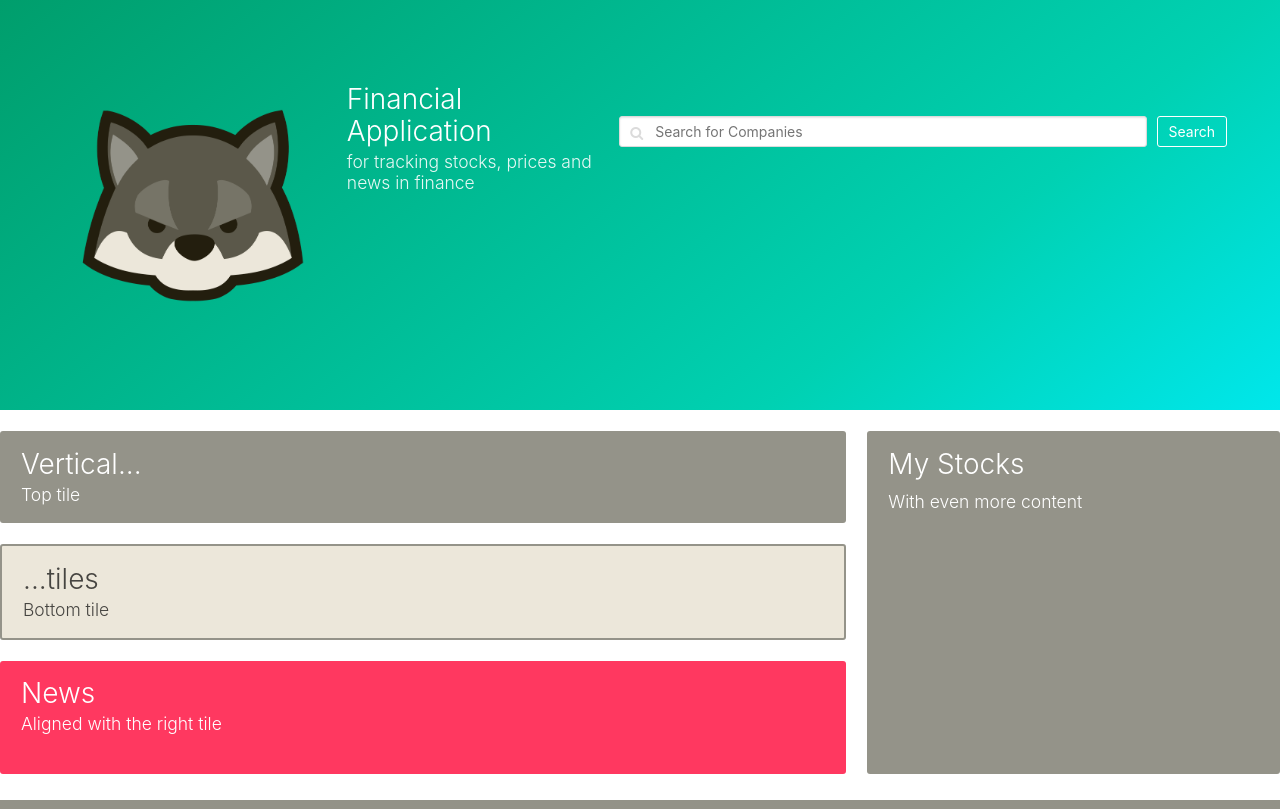
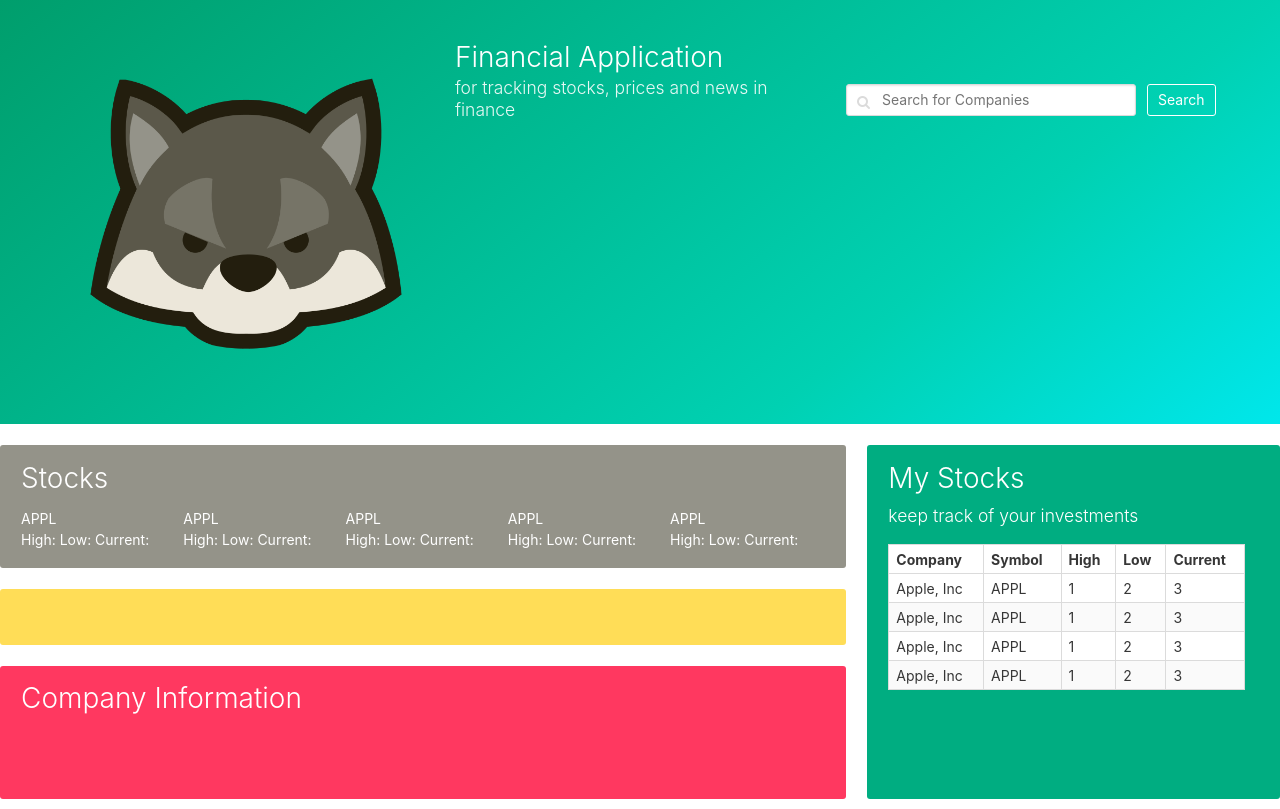
Before and after one commit to joshcbutler/project1, a PHP site: page / in a window 1280 px wide. Run offline with PHP 8.4, Linux system fonts and the light colour scheme; some libraries are stand-ins or nearby versions.

Commit message:
all files updated

```diff
--- a/assets/css/style.css
+++ b/assets/css/style.css
@@ -13,7 +13,18 @@
 	border-style: solid;
 	border-color: #949389;
 }
+/*#logo {
+    height: 100%;
+    width: 100%;
+}*/
 
+#timber {
+    background-color: #00AD81 ;
+}
+
+.resultSym {
+    font-size: 50px;
+}
 /*hex colors:
 
 ears: #939387
--- a/assets/javascript/project1.js
+++ b/assets/javascript/project1.js
@@ -0,0 +1,88 @@
+   // This .on("click") function will trigger the AJAX Call
+   $("#find-stock").on("click", function(event) {
+       // Preventing the submit button from trying to submit the form
+       // We're optionally using a form so the user may hit Enter to search instead of clicking the button
+       event.preventDefault();
+       var Markit = {};
+       /**
+        * Define the QuoteService.
+        * First argument is symbol (string) for the quote. Examples: AAPL, MSFT, JNJ, GOOG.
+        * Second argument is fCallback, a callback function executed onSuccess of API.
+        */
+       Markit.QuoteService = function(sSymbol, fCallback) {
+           this.symbol = sSymbol;
+           this.fCallback = fCallback;
+           this.DATA_SRC = "http://dev.markitondemand.com/Api/v2/Quote/jsonp";
+           this.makeRequest();
+       };
+       /**
+        * Ajax success callback. fCallback is the 2nd argument in the QuoteService constructor.
+        */
+       Markit.QuoteService.prototype.handleSuccess = function(jsonResult) {
+           this.fCallback(jsonResult);
+       };
+       /**
+        * Ajax error callback
+        */
+       Markit.QuoteService.prototype.handleError = function(jsonResult) {
+           console.error(jsonResult);
+       };
+       /**
+        * Starts a new ajax request to the Quote API
+        */
+       Markit.QuoteService.prototype.makeRequest = function() {
+           //Abort any open requests
+           if (this.xhr) {
+               this.xhr.abort();
+           }
+           //Start a new request
+           this.xhr = $.ajax({
+               data: {
+                   symbol: this.symbol
+               },
+               url: this.DATA_SRC,
+               dataType: "jsonp",
+               success: this.handleSuccess,
+               error: this.handleError,
+               context: this
+           });
+       };
+       var name = $("#stock-input").val().toUpperCase();
+       new Markit.QuoteService(name, function(jsonResult) {
+           //Catch errors
+           if (!jsonResult || jsonResult.Message) {
+               console.error("Error: ", jsonResult.Message);
+               return;
+           }
+           //If all goes well, your quote will be here.
+           console.log(jsonResult);
+           //Now proceed to do something with the data.
+           $("#name").text(jsonResult.Name);
+           $("#highPrice").text("High Price:" + "  " + jsonResult.High);
+           $("#lowPrice").text("Low Price:" + "  " + jsonResult.Low);
+           $("#lastPrice").text("Current Price:" + "  " + jsonResult.LastPrice);
+       });
+
+       //=====================Second AJAX Request==================================//
+
+       console.log(this);
+       console.log("'" + $("#stock-input").val() + "'");
+
+       var url = "https://api.intrinio.com/companies?ticker=" + $("#stock-input").val().toUpperCase();
+       var username = "f3c71abbeedf153649a3f4c2c3f8a891";
+       var password = "bf28a1c0a59cc7ae5b2778cf20a4bc77";
+       var auth = "Basic " + btoa(username + ':' + password);
+       $.ajax({
+           url: url,
+           method: 'GET',
+           headers: {
+               "Authorization": auth
+           }
+       }).done(function(response) {
+           console.log(response)
+           $("#legal_name").text(response.legal_name)
+           $("#business_address").text(response.business_address)
+           $("#company_url").text(response.company_url)
+           $("#long_description").text(response.long_description)
+       });
+   });
--- a/index.html
+++ b/index.html
@@ -12,7 +12,7 @@
 
 <body>
     <section class="hero is-small is-primary is-bold hero-body">
-        <div class="hero-body">
+        <div>
             <div class="container">
                 <div class="columns">
                     <div class="column">
@@ -28,18 +28,19 @@
                     </div>
                     <!-- <div class="column">
                     </div> -->
-                    <div class="hero-body" class="column">
-                        <form action="https://bbxdesign.us3.list-manage.com/subscribe/post?u=b43b93fe633f0560b2a72a69c&amp;id=52585e8803" method="post" id="mc-embedded-subscribe-form" name="mc-embedded-subscribe-form" class="validate" target="_blank" novalidate>
+                    <div class="column">
+                        <div class="hero-body">
+                            <form id="stock-form" id="mc-embedded-subscribe-form" name="mc-embedded-subscribe-form">
                                 <div id="mc_embed_signup_scroll">
                                     <div class="control is-grouped">
                                         <div class="control has-icon is-expanded">
-                                        <input type="email" value="" name="EMAIL" class="input is-flat required email" id="mce-EMAIL" placeholder="Search for Companies" required>
+                                            <input id="stock-input" class="input is-flat" placeholder="Search for Companies" required>
                                             <span class="icon is-small">
                                                  <i class="fa fa-search"></i>
                                             </span>
                                         </div>
                                         <div class="control">
-                                        <input type="submit" value="Search" name="search" id="mc-embedded-search" class="button is-white is-outlined" id="searchButton">
+                                            <input type="submit" value="Search" name="search" id="find-stock" id="mc-embedded-search" class="button is-white is-outlined" id="searchButton">
                                         </div>
                                     </div>
                                     <div id="mce-responses">
@@ -68,19 +69,50 @@
             <div class="tile">
                 <div class="tile is-parent is-vertical">
                     <article class="tile is-child notification is-primary" id="lightGray">
-                        <p class="title">Vertical...</p>
-                        <p class="subtitle">Top tile</p>
+                        <p class="title">Stocks</p>
+                        <p class="subtitle"></p>
+                        <div class="container">
+                            <div class="columns">
+                                <div class="column">
+                                    <h1> APPL </h1>
+                                    <p> High: Low: Current: </p>
+                                </div>
+                                <div class="column">
+                                    <h1> APPL </h1>
+                                    <p> High: Low: Current: </p>
+                                </div>
+                                <div class="column">
+                                    <h1> APPL </h1>
+                                    <p> High: Low: Current: </p>
+                                </div>
+                                <div class="column">
+                                    <h1> APPL </h1>
+                                    <p> High: Low: Current: </p>
+                                </div>
+                                <div class="column">
+                                    <h1> APPL </h1>
+                                    <p> High: Low: Current: </p>
+                                </div>
+                            </div>
                     </article>
-                    <article class="tile is-child notification is-warning" id="searchResults">
-                        <p class="title">...tiles</p>
-                        <p class="subtitle">Bottom tile</p>
+                    <article class="tile is-child notification is-warning" id="stock-view" id="searchResults">
+                        <p class="title" id="legal_name"></p>
+                        <p id="highPrice"></p>
+                        <p id="lowPrice"></p>
+                        <p id="lastPrice"></p>
                     </article>
                     </div>
                 </div>
                 <div class="tile is-parent">
                     <article class="tile is-child notification is-danger">
-                    <p class="title">News</p>
-                    <p class="subtitle">Aligned with the right tile</p>
+                        <p class="title">Company Information</p>
+                        <p class="subtitle"></p>
+                        <br>
+                        <p id="business_address"></p>
+                        <br>
+                        <p id="company_url"></p>
+                        <br>
+                        <p id="long_description"></p>
                         <div class="content">
                             <!-- Content -->
                         </div>
@@ -88,86 +120,61 @@
                 </div>
             </div>
             <div class="tile is-parent">
-            <article class="tile is-child notification is-success" id="lightGray">
+                <article class="tile is-child notification is-primary" id="timber">
                     <div class="content">
                         <p class="title">My Stocks</p>
-                    <p class="subtitle">With even more content</p>
+                        <p class="subtitle">keep track of your investments</p>
                         <div class="content">
+                            <!-- Content -->
+                            <table class="table is-bordered is-striped is-narrow">
+                                <thead>
+                                    <tr>
+                                        <th><strong>Company</strong></th>
+                                        <th><strong>Symbol</strong></th>
+                                        <th><strong>High</strong></th>
+                                        <th><strong>Low</strong></th>
+                                        <th><strong>Current</strong></th>
+                                    </tr>
+                                </thead>
+                                <tfoot>
+                                </tfoot>
+                                <tbody>
+                                    <tr>
+                                        <td> Apple, Inc </td>
+                                        <td> APPL </td>
+                                        <td> 1 </td>
+                                        <td> 2 </td>
+                                        <td> 3 </td>
+                                    </tr>
+                                    <tr>
+                                        <td> Apple, Inc </td>
+                                        <td> APPL </td>
+                                        <td> 1 </td>
+                                        <td> 2 </td>
+                                        <td> 3 </td>
+                                    </tr>
+                                    <tr>
+                                        <td> Apple, Inc </td>
+                                        <td> APPL </td>
+                                        <td> 1 </td>
+                                        <td> 2 </td>
+                                        <td> 3 </td>
+                                    </tr>
+                                    <tr>
+                                        <td> Apple, Inc </td>
+                                        <td> APPL </td>
+                                        <td> 1 </td>
+                                        <td> 2 </td>
+                                        <td> 3 </td>
+                                    </tr>
+                                </tbody>
                                 <!-- Content -->
                         </div>
                     </div>
                 </article>
             </div>
         </div>
-    <script type="text/javascript">
-    /**
-     * Version 1.0, Jan 2012
-     */
-
-    var Markit = {};
-    /**
-     * Define the QuoteService.
-     * First argument is symbol (string) for the quote. Examples: AAPL, MSFT, JNJ, GOOG.
-     * Second argument is fCallback, a callback function executed onSuccess of API.
-     */
-    Markit.QuoteService = function(sSymbol, fCallback) {
-        this.symbol = sSymbol;
-        this.fCallback = fCallback;
-        this.DATA_SRC = "http://dev.markitondemand.com/Api/v2/Quote/jsonp";
-        this.makeRequest();
-    };
-    /**
-     * Ajax success callback. fCallback is the 2nd argument in the QuoteService constructor.
-     */
-    Markit.QuoteService.prototype.handleSuccess = function(jsonResult) {
-        this.fCallback(jsonResult);
-    };
-    /**
-     * Ajax error callback
-     */
-    Markit.QuoteService.prototype.handleError = function(jsonResult) {
-        console.error(jsonResult);
-    };
-    /**
-     * Starts a new ajax request to the Quote API
-     */
-    Markit.QuoteService.prototype.makeRequest = function() {
-        //Abort any open requests
-        if (this.xhr) {
-            this.xhr.abort();
-        }
-        //Start a new request
-        this.xhr = $.ajax({
-            data: {
-                symbol: this.symbol
-            },
-            url: this.DATA_SRC,
-            dataType: "jsonp",
-            success: this.handleSuccess,
-            error: this.handleError,
-            context: this
-        });
-    };
-
-    new Markit.QuoteService("AAPL", function(jsonResult) {
-
-        //Catch errors
-        if (!jsonResult || jsonResult.Message) {
-            console.error("Error: ", jsonResult.Message);
-            return;
-        }
-
-        //If all goes well, your quote will be here.
-        console.log(jsonResult);
-
-        //Now proceed to do something with the data.
-        $("stockInfo").first().text(jsonResult.Name);
-
-        /**
-         * Need help? Visit the API documentation at:
-         * http://dev.markitondemand.com
-         */
-    });
+        <script src="assets/javascript/project1.js">
         </script>
 </body>
 
```
Lines whose indentation alone changed are shown as unchanged.
